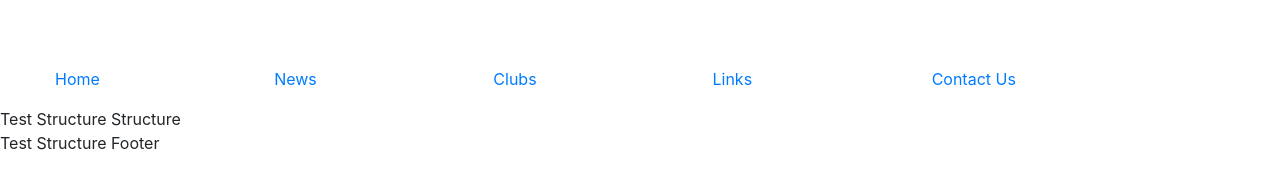
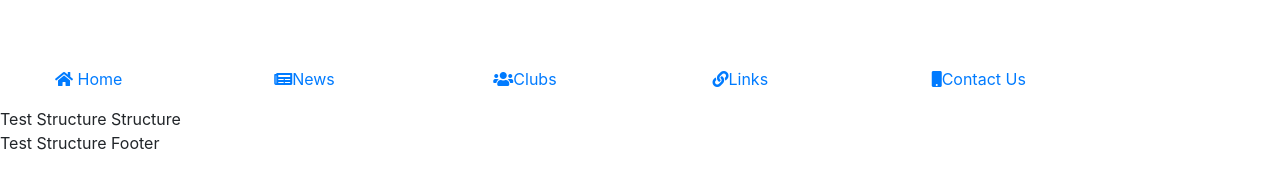
Before and after one commit to ctoweyburke/Milestone-Project-1-User-Centric-Front-End-Development, a plain HTML site: page index.html in a window 1280 px wide. Shown: the part 295-484 px from the top of the page. Drawn offline with nearby package versions, Linux system fonts and the light colour scheme.

Commit message:
Menu items and FontAwesome logos added

```diff
--- a/index.html
+++ b/index.html
@@ -38,19 +38,19 @@
             <div class="col">
                 <ul id="nav" class="list in-line menucontainer">
                     <li class="col-6 col-sm-2 ui-menu-color-home list-inline-item">
-                        <a href="#"><span>Home</span></a>
+                        <a href="#"><i class="fa fa-home" aria-hidden="true"></i> <span>Home</span></a>
                             </li>
                     <li class="col-6 col-sm-2 ui-menu-color-news list-inline-item">
-                        <a href="#"><span>News</span></a>
+                        <a href="#"><i class="fa fa-newspaper" aria-hidden="true"></i><span>News</span></a>
                             </li>
                     <li class="col-6 col-sm-2 ui-menu-color-clubs list-inline-item">
-                        <a href="#"><span>Clubs</span></a>
+                        <a href="#"><i class="fa fa-users" aria-hidden="true"></i><span>Clubs</span></a>
                             </li>
                     <li class="col-6 col-sm-2 ui-menu-color-contact-us list-inline-item">
-                        <a href="#"><span>Links</span></a>
+                        <a href="#"><i class="fa fa-link" aria-hidden="true"></i><span>Links</span></a>
                             </li>
                     <li class="col-6 col-sm-2 ui-menu-color-contact-us list-inline-item">
-                        <a href="#"><span>Contact Us</span></a>
+                        <a href="#"><i class="fa fa-mobile" aria-hidden="true"></i><span>Contact Us</span></a>
                             </li>
                 </ul>
             </div>
```
